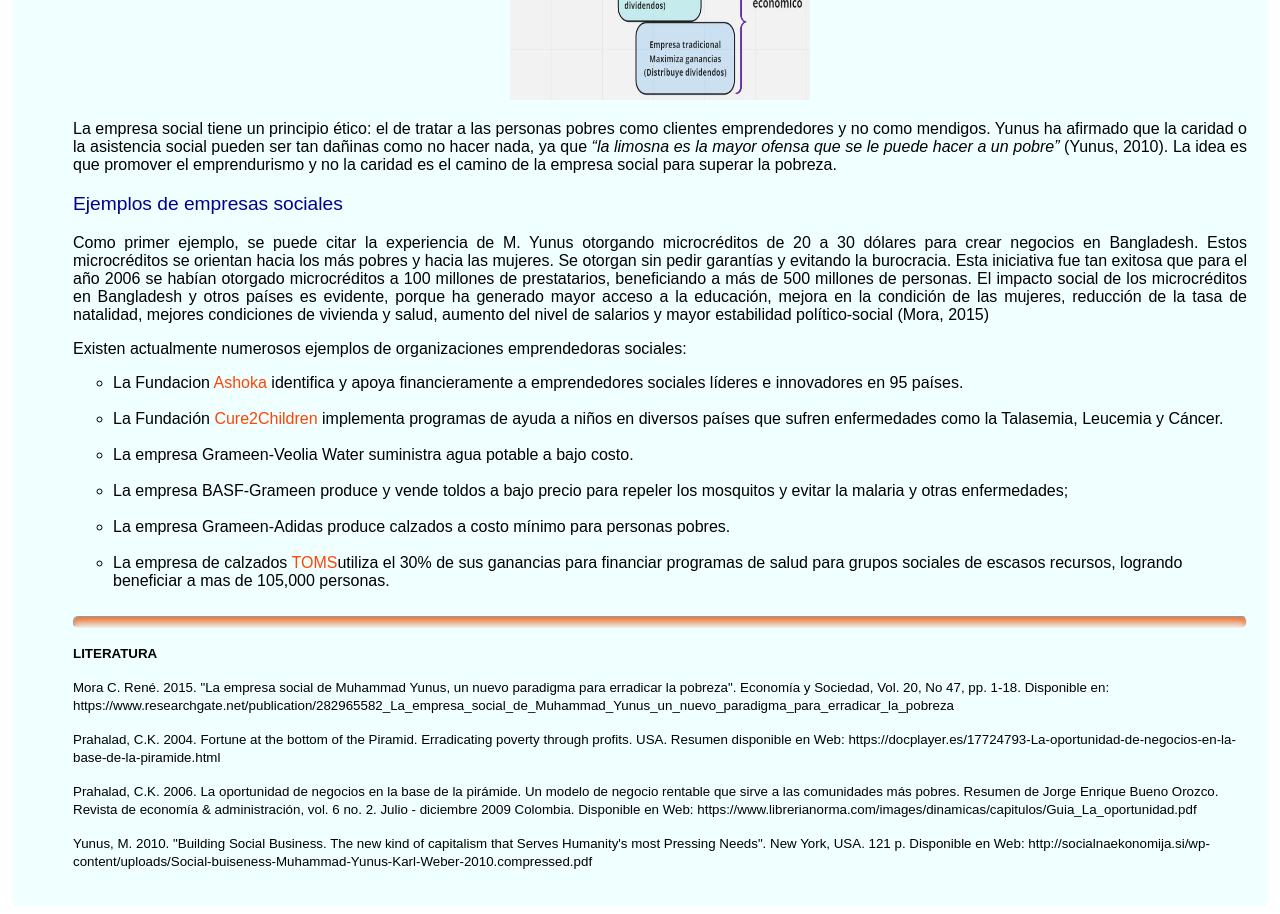
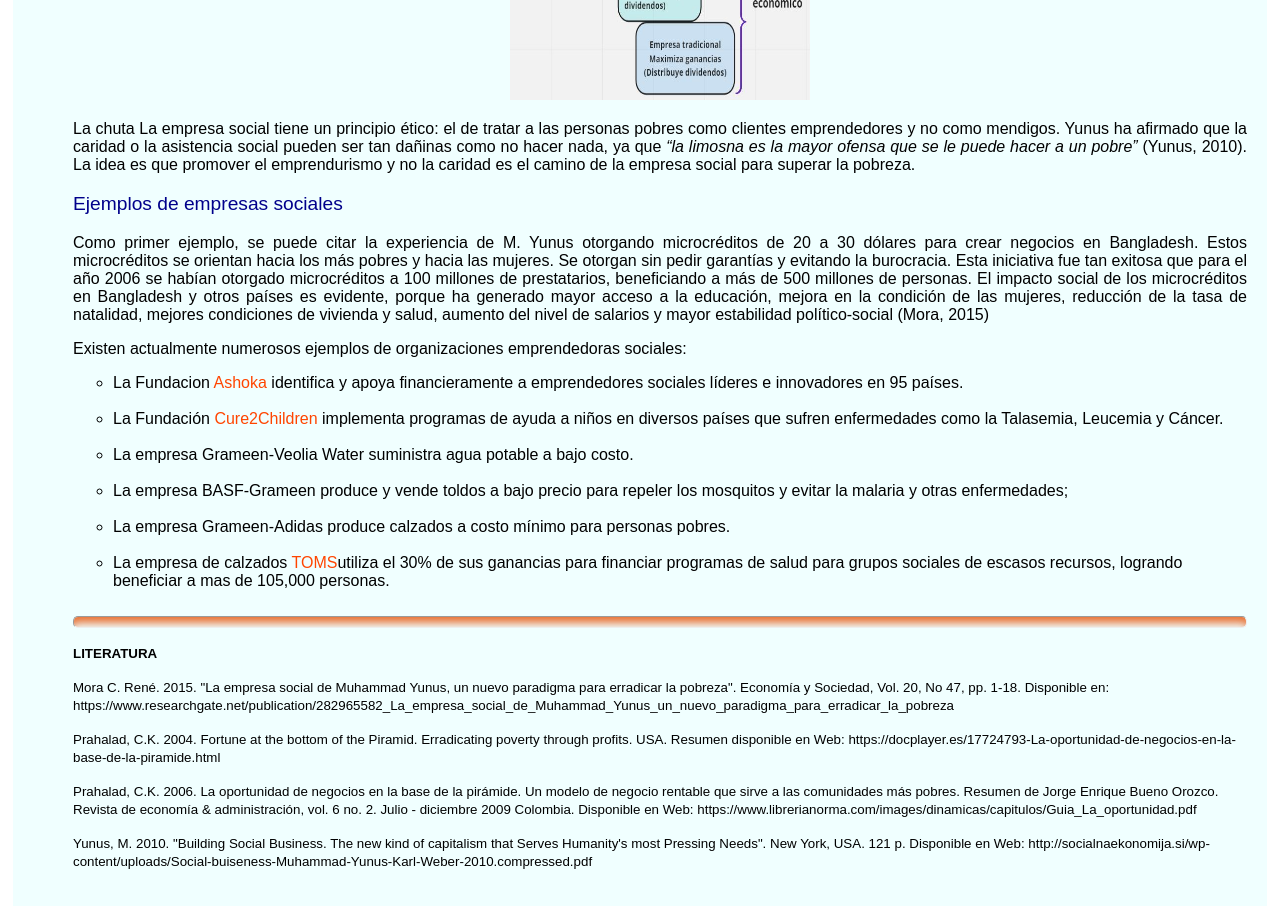
Before and after one commit to feragnov/test3, a plain HTML site: page index.html in a window 1280 px wide. Shown: the part 3340-4254 px from the top of the page. Drawn offline with Linux system fonts and the light colour scheme.

Commit message:
Update index.html

```diff
--- a/index.html
+++ b/index.html
@@ -185,7 +185,7 @@ hr.drop_shadow {
 
 <p style="text-align:center"> <img src="pictures/empresas3.jpg" alt="tipos de empresas" style="width:300px;height:450px;"> </p>
 
-<p style="text-align:justify"> La empresa social tiene un principio ético: el de tratar a las personas pobres como clientes emprendedores y no como mendigos. Yunus ha afirmado que la caridad o la asistencia social pueden ser tan dañinas como no hacer nada, ya que <i>“la limosna es la mayor ofensa que se le puede hacer a un pobre” </i> (Yunus, 2010). La idea es que promover el emprendurismo y no la caridad es el camino de la empresa social para superar la pobreza. </p>
+<p style="text-align:justify"> La chuta La empresa social tiene un principio ético: el de tratar a las personas pobres como clientes emprendedores y no como mendigos. Yunus ha afirmado que la caridad o la asistencia social pueden ser tan dañinas como no hacer nada, ya que <i>“la limosna es la mayor ofensa que se le puede hacer a un pobre” </i> (Yunus, 2010). La idea es que promover el emprendurismo y no la caridad es el camino de la empresa social para superar la pobreza. </p>
 
 <p style="color:darkblue; font-size:120%;"> Ejemplos de empresas sociales</p>
 
```
